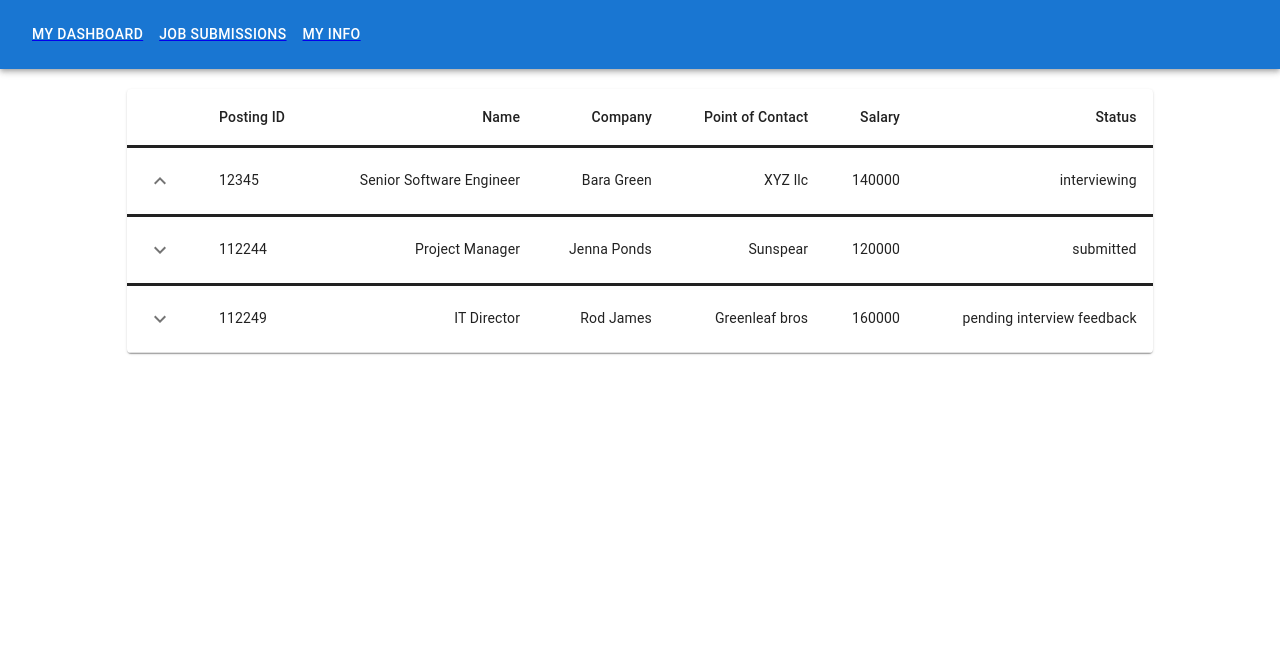
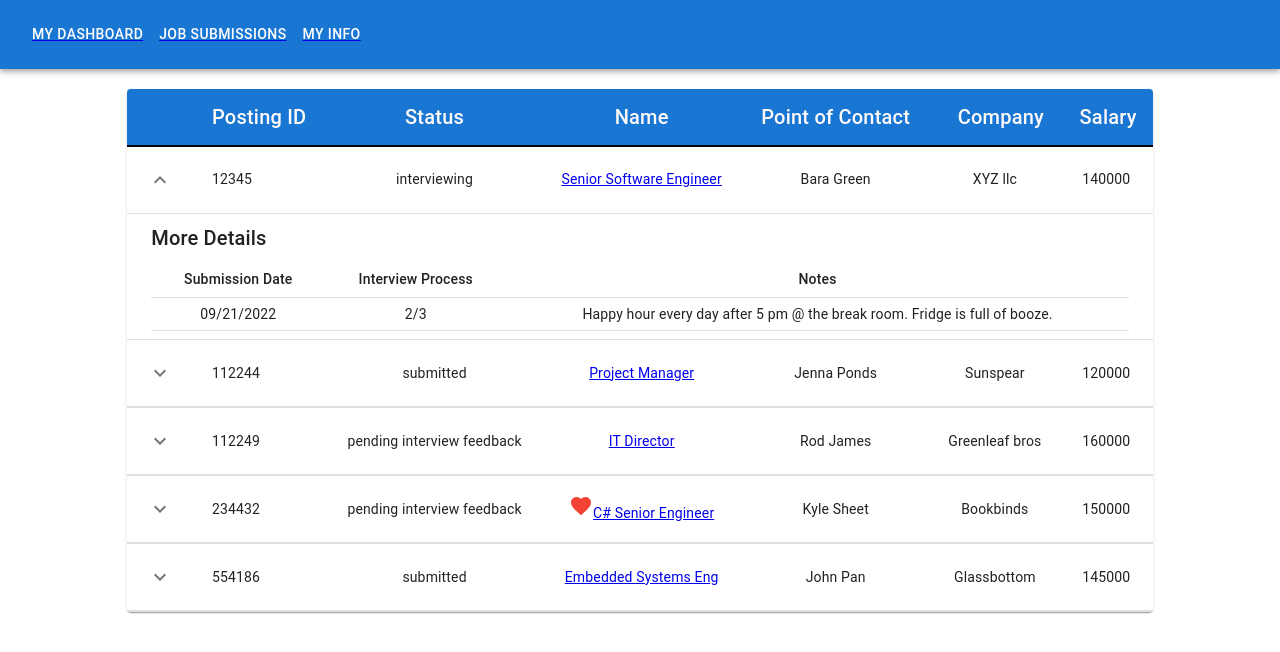
Before and after one commit to adalagandev/JobSubmissionTracker, a React (Create React App) app in the folder jobsubmissiontracker_ui/: page /jobsubmissions in a window 1280 px wide. Both pictures are taken after a click on the button 160 px from the left and 180 px from the top of the page. Shown: the top 652 px of the page. Built offline with nearby package versions, Linux system fonts and the light colour scheme.

Commit message:
Added job submissions view - added other details

```diff
--- /dev/null
+++ b/jobsubmissiontracker_ui/src/components/CommonTypes.tsx
@@ -0,0 +1,21 @@
+export interface SubmissionsRecord{
+    jobPostingId?: string,
+    jobPostingName?: string,
+    pointOfContact?: string,
+    hiringCompany?: string,
+    salary?: string,
+    status?: string,
+    jobUrl?: string,
+    interviewProcess?: InterviewProcess,
+    notes?: string,
+    isHeart?: boolean,
+    submissionDate?: string,
+
+}
+
+export interface InterviewProcess{
+    currentRound?: number,
+    numberOfRounds?: number,
+    interviewRounds?: string[]
+
+}
--- a/jobsubmissiontracker_ui/src/components/SubmissionsRow.tsx
+++ b/jobsubmissiontracker_ui/src/components/SubmissionsRow.tsx
@@ -1,20 +1,19 @@
 import React from 'react';
-import Box from '@mui/material/Box';
-import Collapse from '@mui/material/Collapse';
 import IconButton from '@mui/material/IconButton';
 import TableCell from '@mui/material/TableCell';
 import TableRow from '@mui/material/TableRow';
+import {SubmissionsRecord} from './CommonTypes';
 
 import KeyboardArrowDownIcon from '@mui/icons-material/KeyboardArrowDown';
 import KeyboardArrowUpIcon from '@mui/icons-material/KeyboardArrowUp';
-export interface SubmissionsRecord{
-    jobPostingId: string,
-    jobPostingName: string,
-    pointOfContact: string,
-    hiringCompany: string,
-    salary: string,
-    status: string
-}
+import Collapse from "@mui/material/Collapse";
+import Typography from "@mui/material/Typography";
+import Box from "@mui/material/Box";
+import Table from "@mui/material/Table";
+import TableHead from "@mui/material/TableHead";
+import TableBody from "@mui/material/TableBody";
+import FavoriteIcon from '@mui/icons-material/Favorite';
+import {red} from "@mui/material/colors";
 
 const SubmissionsRow = (props: {record: SubmissionsRecord} ) => {
   // console.log("SubmissionsRow", record);
@@ -24,9 +23,7 @@ const SubmissionsRow = (props: {record: SubmissionsRecord} ) => {
     const [open, setOpen] = React.useState(false);
     return <>
       <React.Fragment>
-          <TableRow sx={{ '& > *':
-            { borderBlock: 'solid',
-              writingMode: 'horizontal-tb' } }}>
+          <TableRow  sx={{ '& > *': { borderBottom: 'unset' } }}>
             <TableCell>
               <IconButton
                 aria-label="expand row"
@@ -39,11 +36,69 @@ const SubmissionsRow = (props: {record: SubmissionsRecord} ) => {
             <TableCell component="th" scope="row">
               {record.jobPostingId}
             </TableCell>
-            <TableCell align="right">{record.jobPostingName}</TableCell>
-            <TableCell align="right">{record.pointOfContact}</TableCell>
-            <TableCell align="right">{record.hiringCompany}</TableCell>
-            <TableCell align="right">{record.salary}</TableCell>
-            <TableCell align="right">{record.status}</TableCell>
+            <TableCell align="center">{record.status}</TableCell>
+            <TableCell align="center">
+                <a href={record.jobUrl} target="_blank">
+                    {record.isHeart && <FavoriteIcon sx={{ color: red[500] }}/> }
+                    {record.jobPostingName}
+                </a>
+            </TableCell>
+            <TableCell align="center">{record.pointOfContact}</TableCell>
+            <TableCell align="center">{record.hiringCompany}</TableCell>
+            <TableCell align="center">{record.salary}</TableCell>
+
+          </TableRow>
+          <TableRow>
+                  <TableCell style={{ paddingBottom: 0, paddingTop: 0 }} colSpan={7}>
+                      <Collapse in={open} timeout="auto" unmountOnExit>
+                          <Box sx={{ margin: 1 }}>
+                              <Typography variant="h6" gutterBottom component="div">
+                                  More Details
+                              </Typography>
+                              <Table size="small" aria-label="more_details">
+                                  <TableHead>
+                                      <TableRow>
+                                          <TableCell align="center">Submission Date</TableCell>
+                                          <TableCell align="center">Interview Process</TableCell>
+                                          <TableCell align="center">Notes</TableCell>
+                                      </TableRow>
+                                  </TableHead>
+                                  <TableBody>
+
+                                          <TableRow>
+                                              <TableCell component="th" scope="row" align="center">
+                                                  {record.submissionDate}
+                                              </TableCell>
+
+                                              <TableCell align="center">
+                                                  {/*<>{record.interviewProcess?.interviewRounds}&nbsp;</>*/}
+                                                  {/*<br />*/}
+                                                  <>
+                                                      {record.interviewProcess?.currentRound}/
+                                                      {record.interviewProcess?.numberOfRounds}
+                                                  </>
+                                              </TableCell>
+                                              <TableCell align="center">{record.notes}</TableCell>
+                                          </TableRow>
+
+
+
+
+
+                                  </TableBody>
+                              </Table>
+                          </Box>
+                      </Collapse>
+                  </TableCell>
+              {/*<TableCell>*/}
+              {/*    <Collapse in={open} timeout="auto" unmountOnExit>*/}
+              {/*        \*/}
+              {/*        /!*<Typography variant="h6" gutterBottom component="div"></Typography>*!/*/}
+              {/*        Other Details*/}
+
+              {/*    </Collapse>*/}
+              {/*</TableCell>*/}
+
           </TableRow>
       </React.Fragment>
     </>
--- a/jobsubmissiontracker_ui/src/components/SubmissionsTable.tsx
+++ b/jobsubmissiontracker_ui/src/components/SubmissionsTable.tsx
@@ -6,13 +6,12 @@ import TableCell from '@mui/material/TableCell';
 import TableContainer from '@mui/material/TableContainer';
 import TableHead from '@mui/material/TableHead';
 import TableRow from '@mui/material/TableRow';
-import  { SubmissionsRecord} from '../components/SubmissionsRow';
+import  { SubmissionsRecord} from './CommonTypes';
 import  SubmissionsRow from '../components/SubmissionsRow';
 import submissionsJSON from '../components/mockData/submissions.json';
 
 
 import Card from '@mui/material/Card';
-import { rootShouldForwardProp } from "@mui/material/styles/styled";
 
 const SubmissionsTable = () => {
   const [records, setRecords] = useState<SubmissionsRecord[]>(submissionsJSON);
@@ -22,22 +21,29 @@ const SubmissionsTable = () => {
         <TableContainer component={Card}>
           <Table aria-label="collapsible table">
             <TableHead>
-              <TableRow>
+              <TableRow
+                  sx={{
+                backgroundColor: '#1976d2',
+                borderBottom: "2px solid black",
+                "& th": {
+                  fontSize: "1.25rem",
+                  color: "rgb(255,250,250)"
+                }
+              }}>
                 <TableCell />
                 <TableCell>Posting ID</TableCell>
-                <TableCell align="right">Name</TableCell>
+                <TableCell align="center">Status</TableCell>
+                <TableCell align="center">Name</TableCell>
+                <TableCell align="center">Point of Contact</TableCell>
                 <TableCell align="right">Company</TableCell>
-                <TableCell align="right">Point of Contact</TableCell>
                 <TableCell align="right">Salary</TableCell>
-                <TableCell align="right">Status</TableCell>
+
               </TableRow>
             </TableHead>
             <TableBody>
               <>{records && records.map((row) => {
                               console.log("SubmissionsTable-SubmissionsRow row ", row);
-                              return <SubmissionsRow
-                              key={row.jobPostingId}
-                              record={row}
+                              return <SubmissionsRow key={row.jobPostingId} record={row}
                               />
                       })}</>
             </TableBody>
--- a/jobsubmissiontracker_ui/src/components/mockData/submissions.json
+++ b/jobsubmissiontracker_ui/src/components/mockData/submissions.json
@@ -5,7 +5,18 @@
         "pointOfContact":"Bara Green",
         "hiringCompany":"XYZ llc",
         "salary":"140000",
-        "status":"interviewing"
+        "status":"interviewing",
+        "jobUrl": "https://nofluffjobs.com/cz/job/remote-sr-kotlin-developer-orchestration-sentinelone-prague-onjjuz0i",
+        "interviewProcess":
+        {
+            "currentRound": 2,
+            "numberOfRounds": 3,
+            "interviewRounds": ["Recruiter Intro", "Take Home Technical ", "CEO Round"]
+
+        },
+        "notes": " Happy hour every day after 5 pm @ the break room. Fridge is full of booze.",
+        "isHeart": false,
+        "submissionDate": "09/21/2022"
     },
     {
         "jobPostingId":"112244",
@@ -13,7 +24,18 @@
         "pointOfContact":"Jenna Ponds",
         "hiringCompany":"Sunspear",
         "salary":"120000",
-        "status":"submitted"
+        "status":"submitted",
+        "jobUrl": "https://nofluffjobs.com/cz/job/android-developer-futured-prague-xam0lbp6",
+        "interviewProcess":
+        {
+            "currentRound": 3,
+            "numberOfRounds": 3,
+            "interviewRounds": ["Recruiter Intro", "Technical 1", "CEO Round"]
+
+        },
+        "notes": "",
+        "isHeart": false,
+        "submissionDate": "08/01/2022"
     },
     {
         "jobPostingId":"112249",
@@ -21,7 +43,55 @@
         "pointOfContact":"Rod James",
         "hiringCompany":"Greenleaf bros",
         "salary":"160000",
-        "status":"pending interview feedback"
+        "status":"pending interview feedback",
+        "jobUrl": "https://nofluffjobs.com/cz/job/android-developer-adastra-one-prague-kqmlnfwo",
+        "interviewProcess":
+        {
+            "currentRound": 2,
+            "numberOfRounds": 3,
+            "interviewRounds": ["Recruiter Intro", "Technical 1", "CEO Round"]
+
+        },
+        "notes": "",
+        "isHeart": false,
+        "submissionDate": "09/14/2022"
+    },
+    {
+        "jobPostingId":"234432",
+        "jobPostingName":"C# Senior Engineer",
+        "pointOfContact":"Kyle Sheet",
+        "hiringCompany":"Bookbinds",
+        "salary":"150000",
+        "status":"pending interview feedback",
+        "jobUrl": "https://nofluffjobs.com/cz/job/java-developer-mid-senior-deloitte-cz-services-s-r-o-prague-dwrvvx4e",
+        "interviewProcess":
+        {
+            "currentRound": 2,
+            "numberOfRounds": 4,
+            "interviewRounds": ["Company Intro", "Technical 1", "Technical 2", "Culture Round"]
+
+        },
+        "notes": " Company pays for relocation",
+        "isHeart": true,
+        "submissionDate": "09/07/2022"
+    },
+    {
+        "jobPostingId":"554186",
+        "jobPostingName":"Embedded Systems Eng",
+        "pointOfContact":"John Pan",
+        "hiringCompany":"Glassbottom",
+        "salary":"145000",
+        "status":"submitted",
+        "jobUrl": "https://nofluffjobs.com/cz/job/product-specialist-mwt-solutions-praha-c7wnvkiw",
+        "interviewProcess":
+        {
+            "currentRound": 0,
+            "numberOfRounds": 3,
+            "interviewRounds": ["Recruiter Intro", "Technical 1", "CEO Round"]
+
+        },
+        "notes": "",
+        "isHeart": false,
+        "submissionDate": "09/27/2022"
     }
-
 ]
--- a/jobsubmissiontracker_ui/src/views/JobSubmissions.tsx
+++ b/jobsubmissiontracker_ui/src/views/JobSubmissions.tsx
@@ -22,6 +22,7 @@ const JobSubmissions = () => {
         <Grid xs={1}>&nbsp;</Grid>
         <Grid xs={10}>
           <SubmissionsTable />
+            {/*<CollapsibleTable />*/}
         </Grid>
         <Grid xs={1}>&nbsp;</Grid>
 
```
